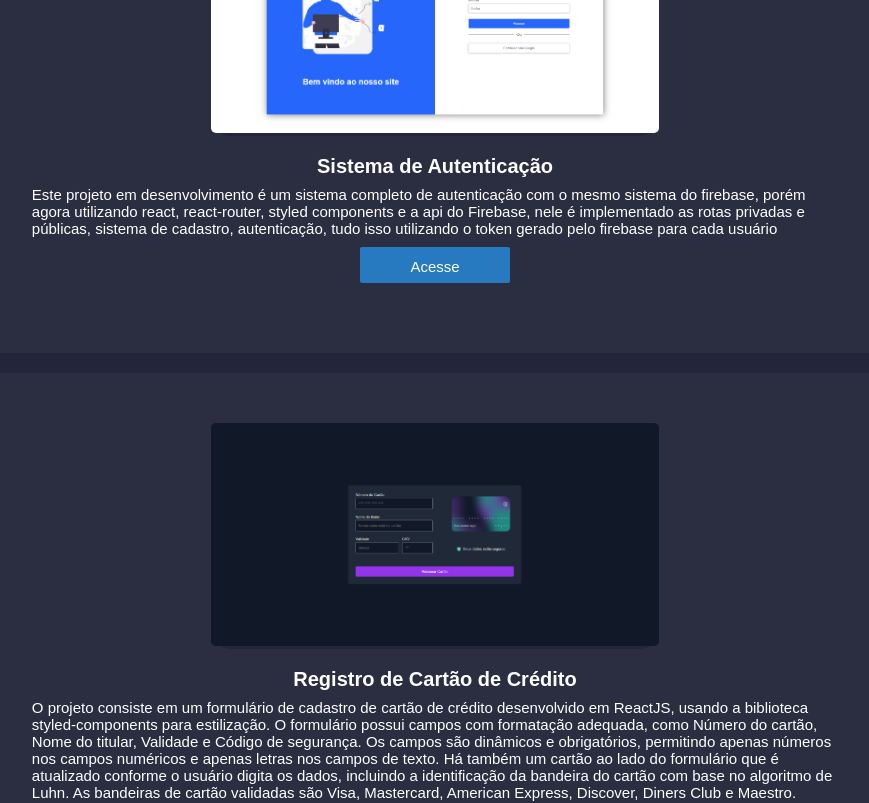
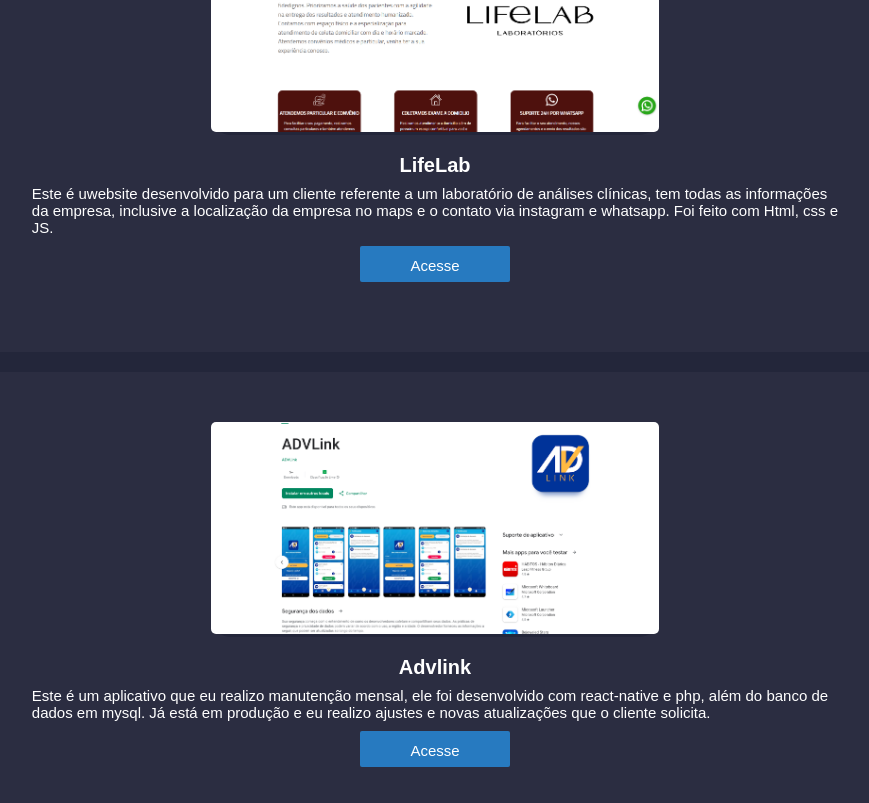
Before and after one commit to LeonardoMunhoz770/myportfolio, a React (Create React App) app: page / in a window 1280 px wide. Shown: the part 2800-3603 px from the top of the page, without its empty margins (205-1074 px from the left). Built offline with nearby package versions, Linux system fonts and the light colour scheme.

Commit message:
more projects

```diff
--- a/src/pages/home/portifolio/index.js
+++ b/src/pages/home/portifolio/index.js
@@ -11,6 +11,8 @@
 import imageBegrato from "../../../assets/begreatoLp.webp";
 import imageMunhozCompanyReact from "../../../assets/munhozCompanyReact.webp";
 import imageFormCredit from "../../../assets/formCard.webp";
+import imageLifeLab from "../../../assets/life_lab.webp";
+import imageAdvLink from "../../../assets/advlink.webp";
 
 const Portifolio = () => {
   const arrayProjects = [
@@ -21,6 +23,22 @@
       titleProject: "Begrato Landing Page",
       url: "https://begrato-lp.vercel.app/",
       alt: "pagina de um app de fotos e videos inteligentes",
+    },
+    {
+      description:
+        "Este é uwebsite desenvolvido para um cliente referente a um laboratório de análises clínicas, tem todas as informações da empresa, inclusive a localização da empresa no maps e o contato via instagram e whatsapp. Foi feito com Html, css e JS. ",
+      imageProject: imageLifeLab,
+      titleProject: "LifeLab",
+      url: "https://laboratoriolifelab.com.br/",
+      alt: "home page lifeLab",
+    },
+    {
+      description:
+        "Este é um aplicativo que eu realizo manutenção mensal, ele foi desenvolvido com react-native e php, além do banco de dados em mysql. Já está em produção e eu realizo ajustes e novas atualizações que o cliente solicita.",
+      titleProject: "Advlink",
+      imageProject: imageAdvLink,
+      url: "https://play.google.com/store/apps/details?id=com.advlink",
+      alt: "aplicativo de advogados",
     },
     {
       description:
```
Also changed, not shown: src/assets/advlink.webp (added), src/assets/life_lab.webp (added).
